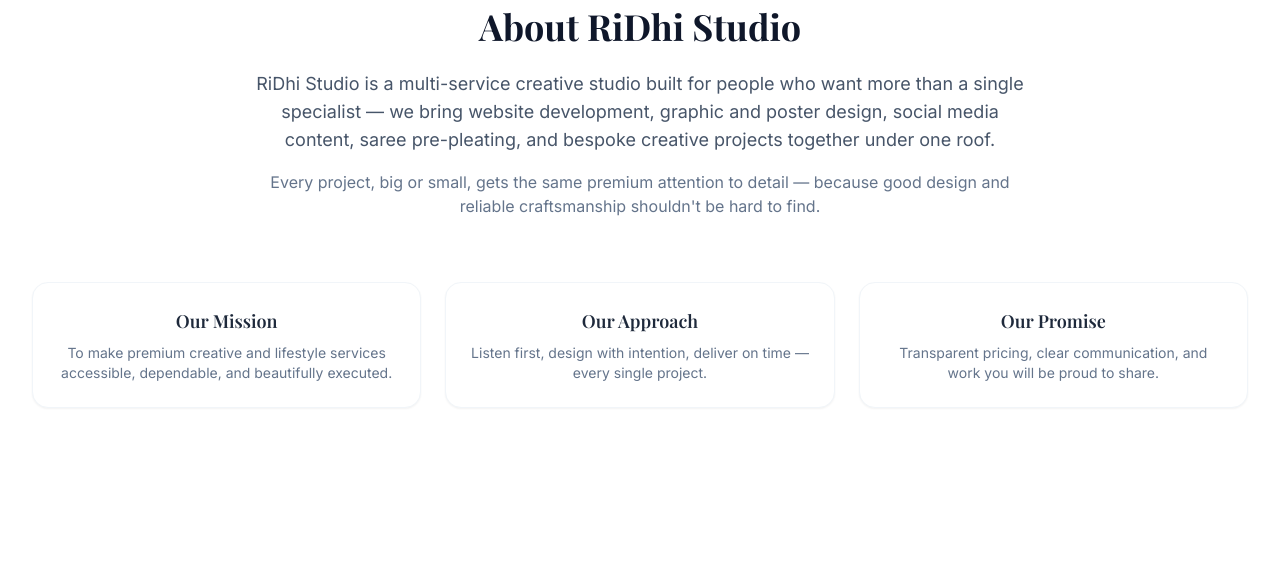
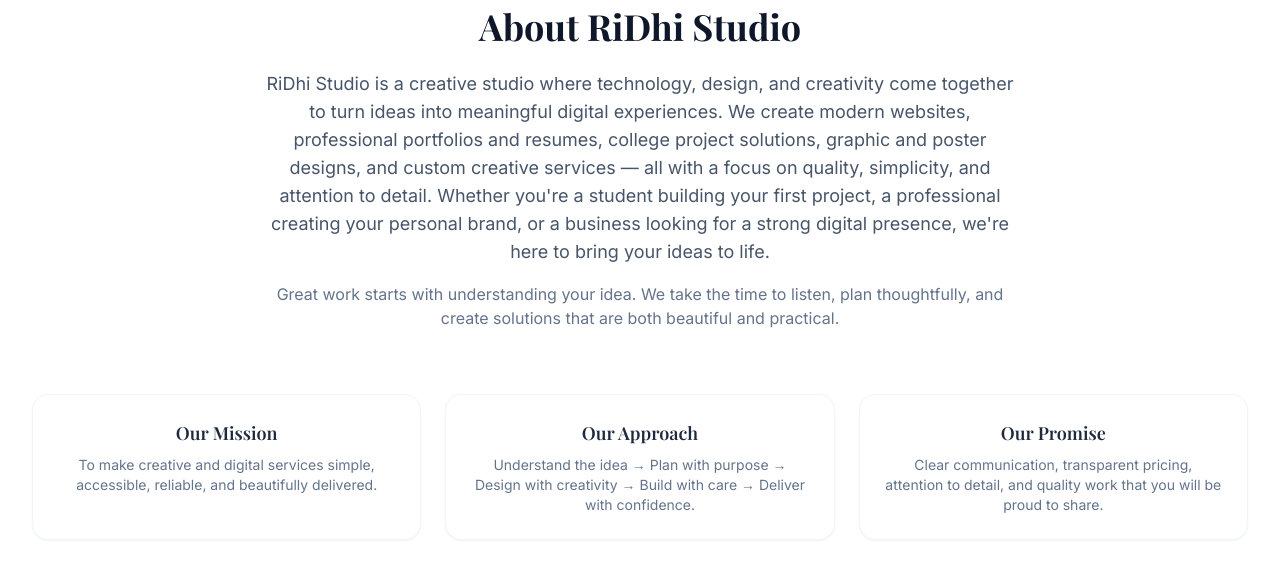
Before and after one commit to dhivyadharshini25/ridhi-studio, a React (Vite) app in the folder client/: page /about in a window 1280 px wide. Shown: the part 123-688 px from the top of the page. Built offline with nearby package versions, Linux system fonts and the light colour scheme; no server answers.

Commit message:
about content change

```diff
--- a/client/src/pages/public/About.tsx
+++ b/client/src/pages/public/About.tsx
@@ -4,20 +4,19 @@
       <div className="mx-auto max-w-3xl text-center">
         <h1 className="font-display text-4xl font-bold text-slate-900">About RiDhi Studio</h1>
         <p className="mt-6 text-lg text-slate-600">
-          RiDhi Studio is a multi-service creative studio built for people who want more than a single
-          specialist — we bring website development, graphic and poster design, social media content,
-          saree pre-pleating, and bespoke creative projects together under one roof.
+          RiDhi Studio is a creative studio where technology, design, and creativity come together to turn ideas into meaningful digital experiences.
+          We create modern websites, professional portfolios and resumes, college project solutions, graphic and poster designs, and custom creative services — all with a focus on quality, simplicity, and attention to detail.
+          Whether you're a student building your first project, a professional creating your personal brand, or a business looking for a strong digital presence, we're here to bring your ideas to life.
         </p>
         <p className="mt-4 text-slate-500">
-          Every project, big or small, gets the same premium attention to detail — because good design
-          and reliable craftsmanship shouldn't be hard to find.
+          Great work starts with understanding your idea. We take the time to listen, plan thoughtfully, and create solutions that are both beautiful and practical.
         </p>
       </div>
       <div className="mt-16 grid gap-6 sm:grid-cols-3">
         {[
-          ['Our Mission', 'To make premium creative and lifestyle services accessible, dependable, and beautifully executed.'],
-          ['Our Approach', 'Listen first, design with intention, deliver on time — every single project.'],
-          ['Our Promise', 'Transparent pricing, clear communication, and work you will be proud to share.'],
+          ['Our Mission', 'To make creative and digital services simple, accessible, reliable, and beautifully delivered.'],
+          ['Our Approach', 'Understand the idea → Plan with purpose → Design with creativity → Build with care → Deliver with confidence.'],
+          ['Our Promise', 'Clear communication, transparent pricing, attention to detail, and quality work that you will be proud to share.'],
         ].map(([title, desc]) => (
           <div key={title} className="card text-center">
             <h3 className="font-display text-lg font-semibold text-slate-800">{title}</h3>
```
